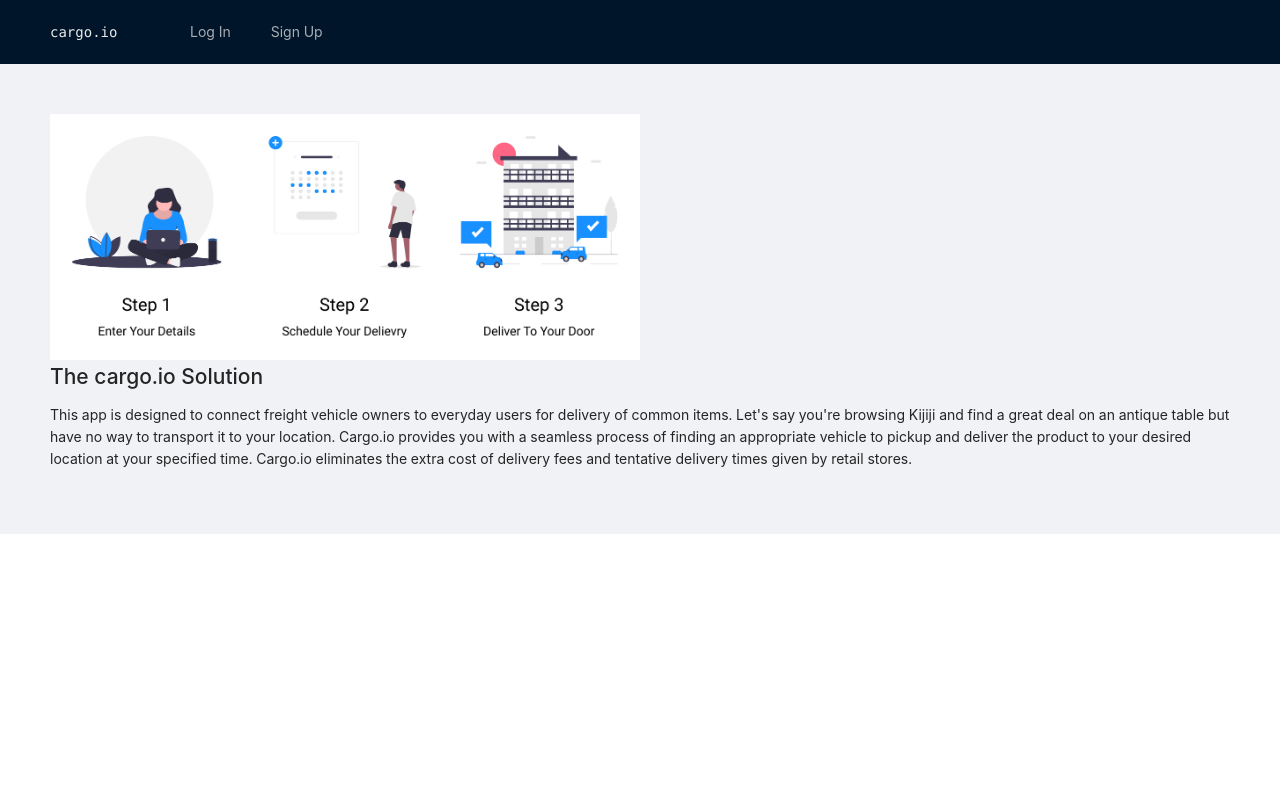
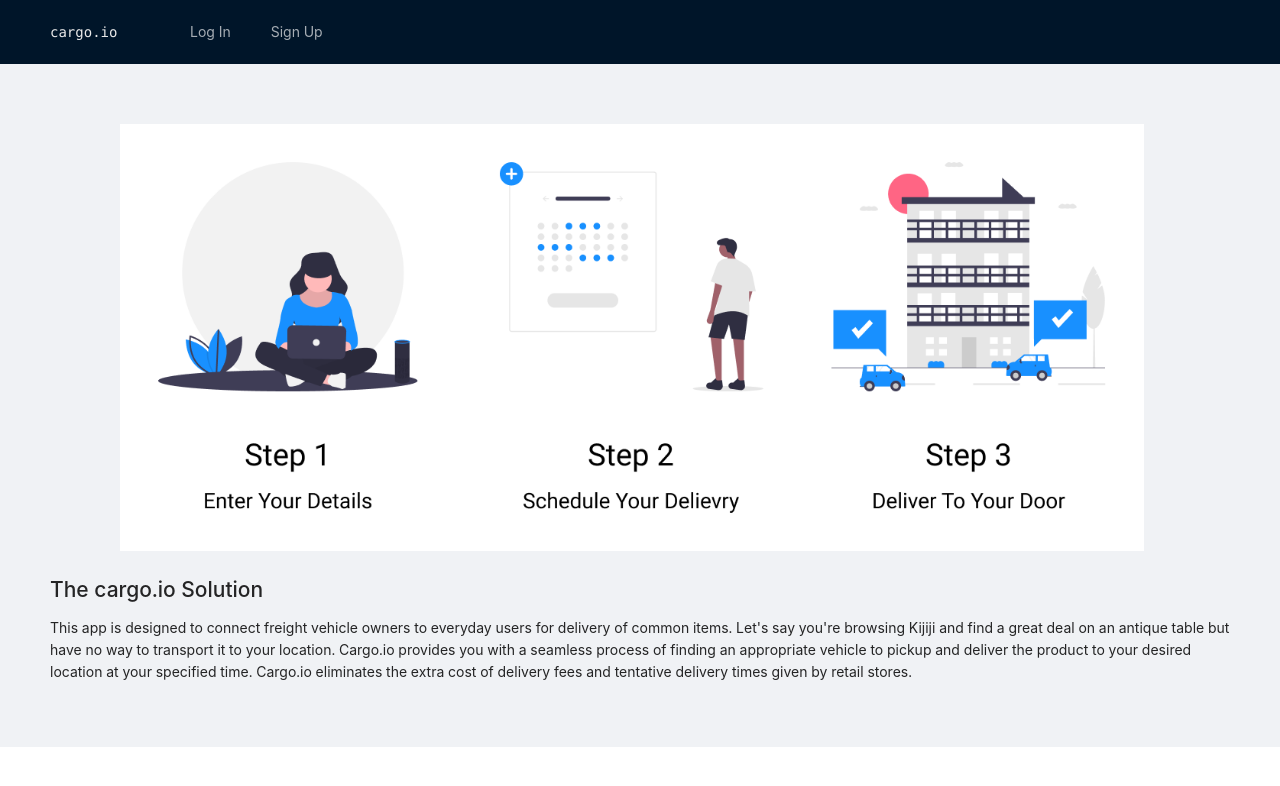
Before and after one commit to hadi-mirza/cargo-io, a React (Create React App) app: page / in a window 1280 px wide. Shown: the top 786 px of the page. Built offline with nearby package versions, Linux system fonts and the light colour scheme; the HTML template or start-up script is replaced by a standard one.

Commit message:
finish nav bar

```diff
--- a/src/App.css
+++ b/src/App.css
@@ -15,14 +15,18 @@
 }
 
 #logo-link:hover {
-  color: rgb(243, 143, 61);
+  color: rgb(255, 136, 0);
 }
 
 #profile {
   float: right;
 }
 
-img {
-  margin: 0 auto;
-  width: 50%;
+.main {
+  margin: 10px auto;
 }
+
+.main img {
+  margin: auto 70px;
+width: 80vw;
+}
--- a/src/App.js
+++ b/src/App.js
@@ -44,8 +44,10 @@ class App extends React.Component {
               exact
               path="/"
               render={({ history }) => (
-                <div>
+                <div className="main">
                   <img src={banner} />
+                  <br />
+                  <br />
                   <h1>The cargo.io Solution</h1>
                   <p>This app is designed to connect freight vehicle owners to everyday users for delivery of common items. Let's say you're browsing Kijiji and find a great deal on an antique table but have no way to transport it to your location. Cargo.io provides you with a seamless process of finding an appropriate vehicle to pickup and deliver the product to your desired location at your specified time. Cargo.io eliminates the extra cost of delivery fees and tentative delivery times given by retail stores.</p>
                   </div>
```
